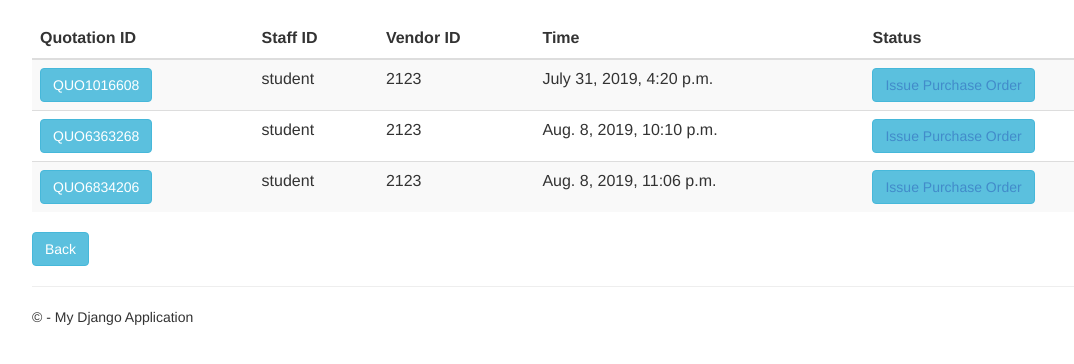
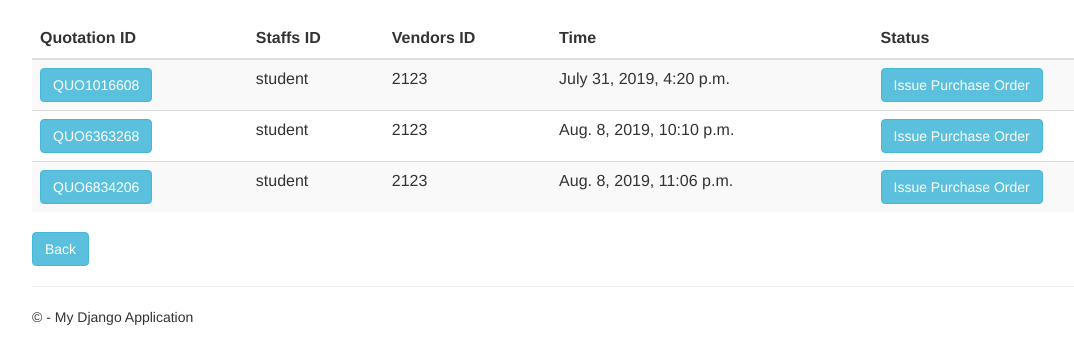
Before and after one commit to 1141228704/Group-6-Purchasing-System, a Django app: page /quotationhistory in a window 1280 px wide. Shown: the part 51-415 px from the top of the page, without its empty margins (38-1112 px from the left). Run offline with Django 3.2, Linux system fonts and the light colour scheme; data comes from the database, SQL or seed files in the repository; some libraries are stand-ins or nearby versions.

Commit message:
testing branch

```diff
--- a/Purchasing System/Quotation/templates/Quotation/quotationhistory.html
+++ b/Purchasing System/Quotation/templates/Quotation/quotationhistory.html
@@ -8,8 +8,8 @@
             <thead>
                 <tr>
                     <th scope="col">Quotation ID</th>
-                    <th scope="col">Staff ID</th>
-                    <th scope="col">Vendor ID</th>
+                    <th scope="col">Staffs ID</th>
+                    <th scope="col">Vendors ID</th>
                     <th scope="col">Time</th>
                     <th scope="col">Status</th>
                 </tr>
@@ -21,9 +21,7 @@
                     <td>{{r.person_id.person_id}}</td>
                     <td>{{r.vendor_id}}</td>
                     <td>{{r.time_created}}</td>
-                    <td><button type="submit" class="btn btn-info buttonsize1"><a href="purchaseorderform.html">Issue Purchase Order</button></td>
-
-
+                    <td><button type="submit" class="btn btn-info buttonsize1">Issue Purchase Order</button></td>
                 </tr>
                 {% endfor %}
             </tbody>
```
